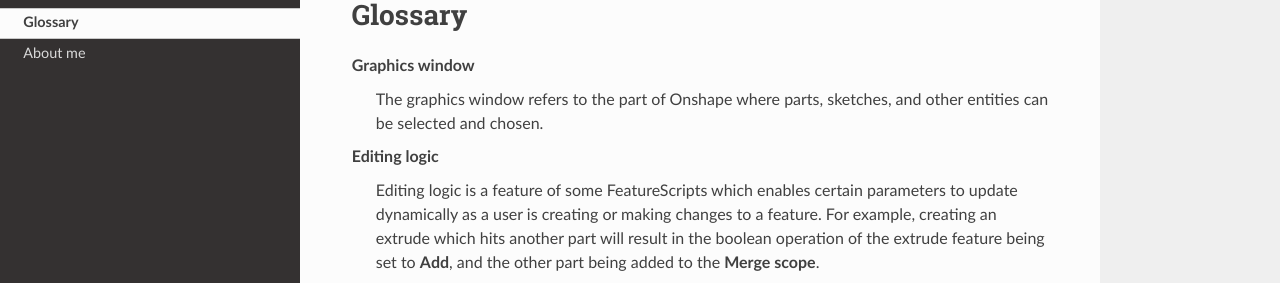
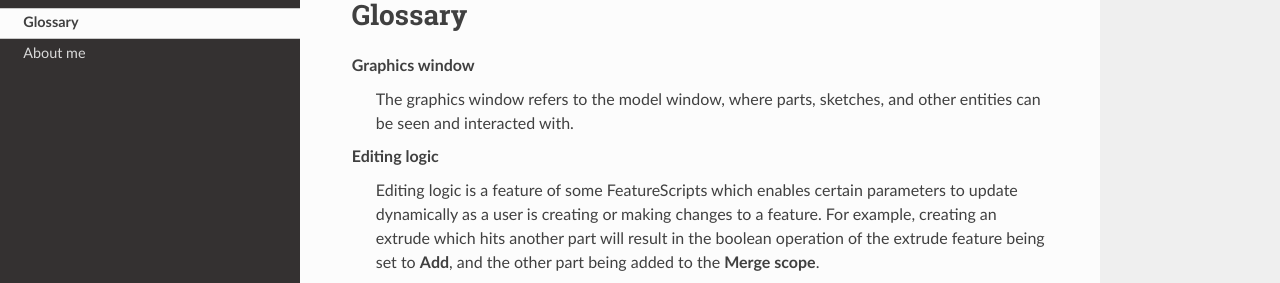
Before and after one commit to AlexKempen/Alex_FeatureScript_Documentation, a Sphinx documentation site: the page built from source/glossary/glossary.rst, in a window 1280 px wide and 1304 px high, cut to the strip 203-486 px from the top of the window. Built offline with Sphinx 7.4.7 and the Read the Docs theme 2.0.0, drawn with Linux system fonts in a browser that asks for light colours.

Commit message:
Updated graphics window definition.

```diff
--- a/source/glossary/glossary.rst
+++ b/source/glossary/glossary.rst
@@ -5,7 +5,7 @@ Glossary
 
 .. glossary::
     Graphics window
-        The graphics window refers to the part of Onshape where parts, sketches, and other entities can be selected and chosen.
+        The graphics window refers to the model window, where parts, sketches, and other entities can be seen and interacted with.
 
     Editing logic
         Editing logic is a feature of some FeatureScripts which enables certain parameters to update dynamically as a user is creating or making changes to a feature.
```
